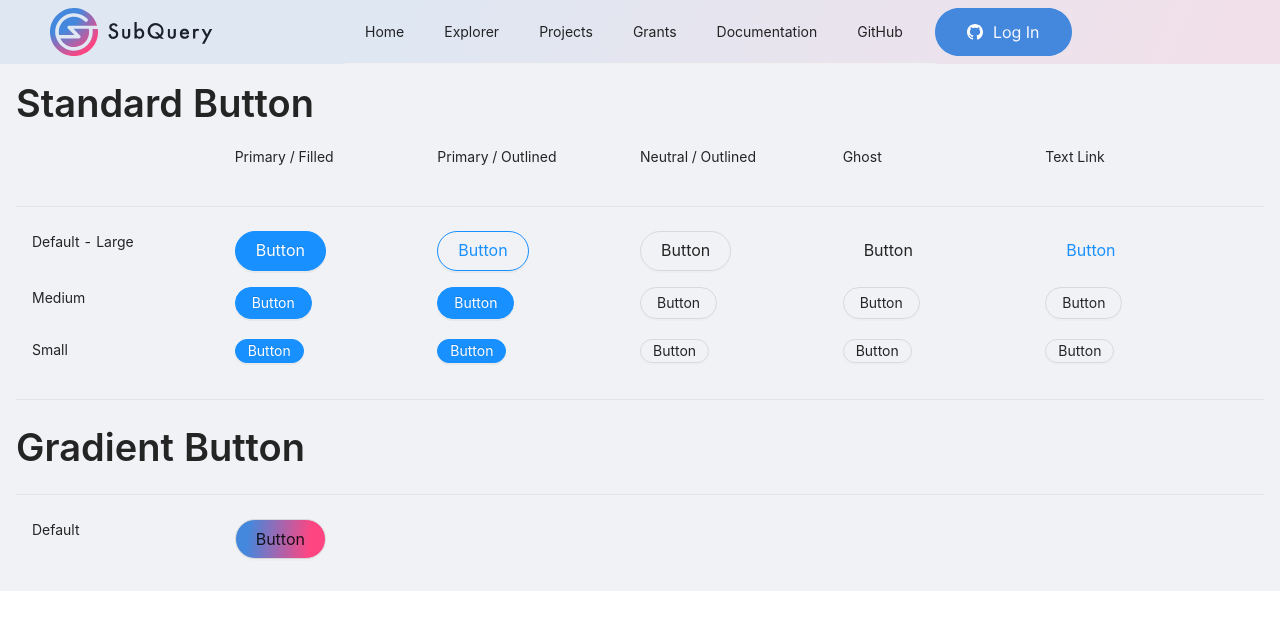
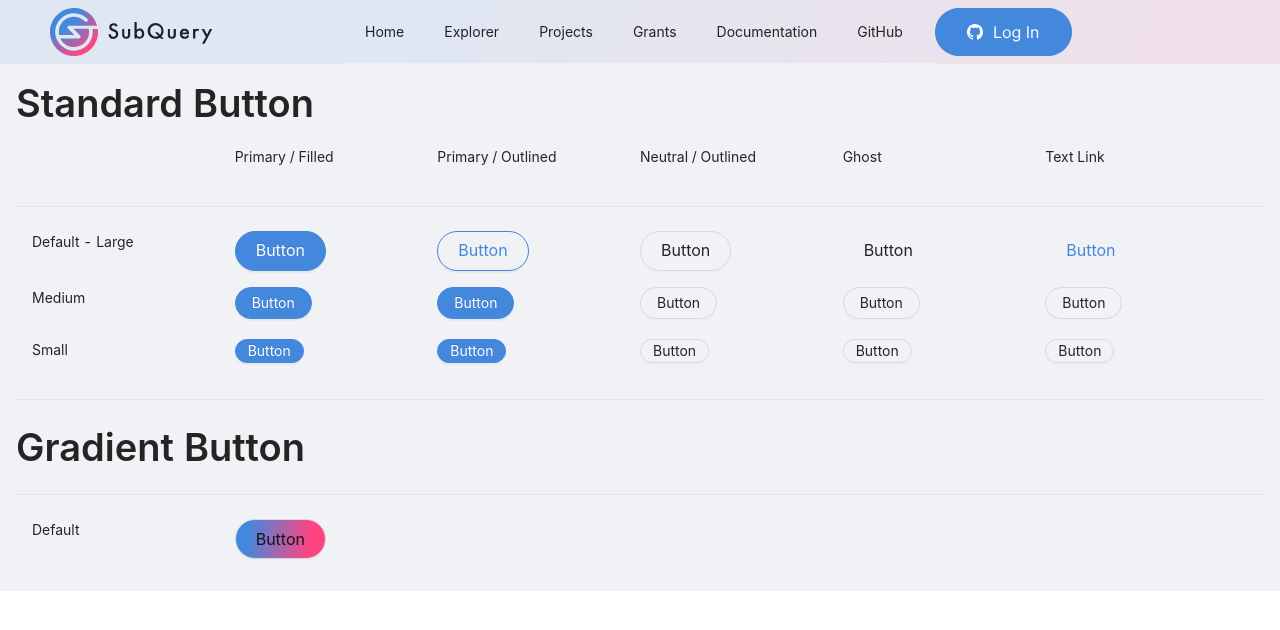
Before and after one commit to tane-git/Subquerys-Sunday-Showdowns, a React (Vite) app: page / in a window 1280 px wide. Shown: the top 630 px of the page. Built offline with nearby package versions, Linux system fonts and the light colour scheme.

Commit message:
talk to james about code

```diff
--- a/src/components/Button/Button.tsx
+++ b/src/components/Button/Button.tsx
@@ -38,10 +38,9 @@ type Props = {
 
 }
 
-export const Button: React.VFC<Props> = ({
+export const Button: React.FC<Props> = ({
   size = 'large',
   type = 'default',
-  // colour = 'gradient',
   colour,
   label,
   disabled = false,
@@ -56,8 +55,12 @@ export const Button: React.VFC<Props> = ({
       size={size}
       shape='round'
       disabled={disabled}
-      className={clsx(styles[colour], outlined && styles.outlined)}
       ghost = {ghost}
+      className={clsx(
+        styles[colour],
+        outlined && styles.outlined,
+        type === 'link' && styles.link,
+        )}
     >
       {label}
     </Button_antd>
--- a/src/components/Button/styles/style.module.less
+++ b/src/components/Button/styles/style.module.less
@@ -8,3 +8,13 @@
   background: rgba(0,0,0,0);
   border-color: #4388DD
 }
+
+// .link {
+//   &:hover {
+//     text-decoration: underline;
+//   }
+// }
+
+.link:hover {
+  text-decoration: underline;
+}
--- a/src/theme/base.ts
+++ b/src/theme/base.ts
@@ -2,7 +2,7 @@ import { sqTheme } from "./theme"
 
 export const base = {
   // >>> Primary
-  // '@primary-color': sqTheme.Primary_Blue[0],
+  '@primary-color': sqTheme.Primary_Blue[0],
 
   // >>> Success
   '@success-color': sqTheme.Sucess,
```
